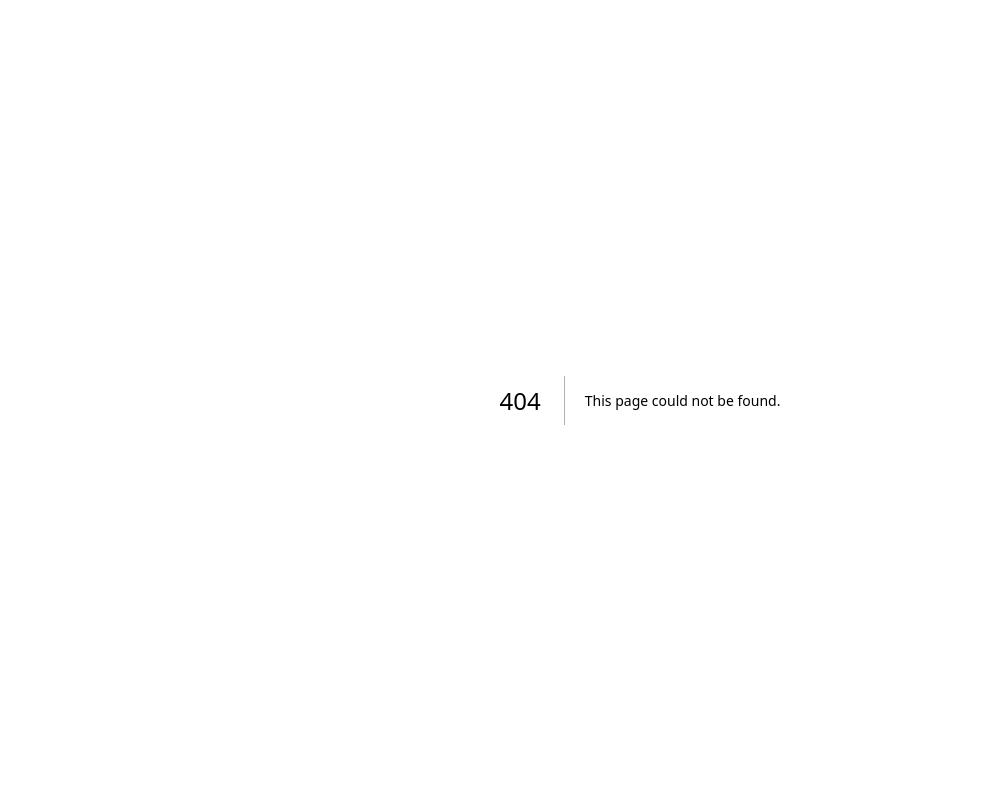
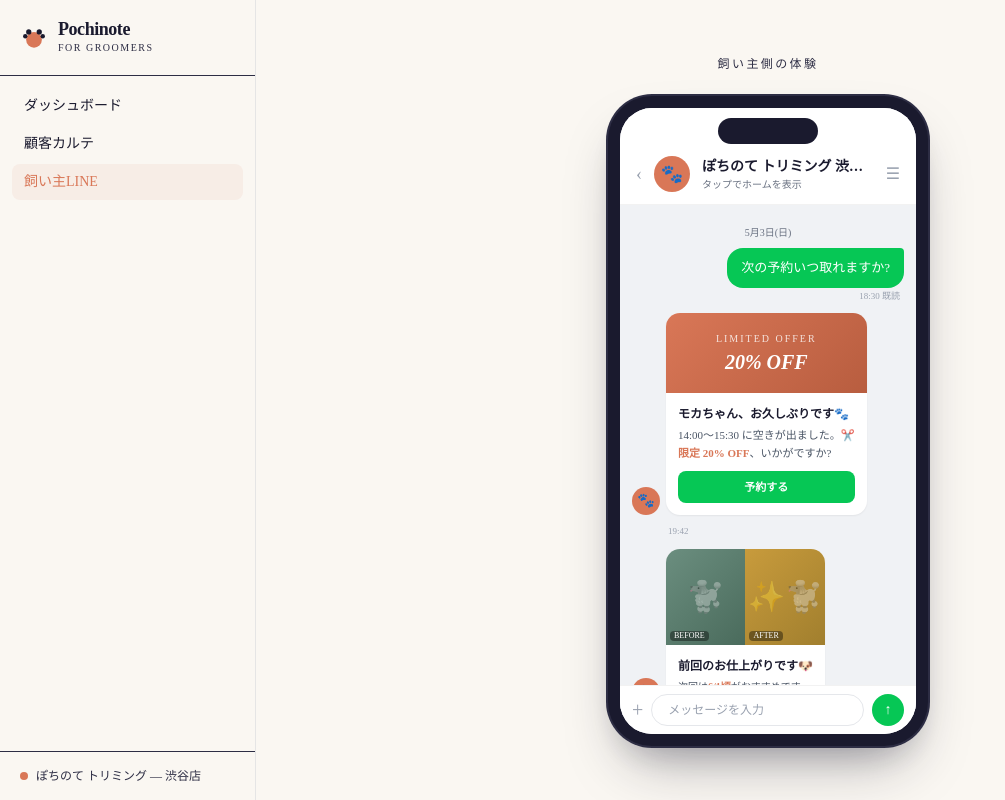
Before and after one commit to taihei19940314-droid/pochinote, a Next.js app: page /line-preview in a window 1280 px wide. Before the commit this address had no page. Shown: the whole page, without its empty margins (0-1005 px from the left). Built offline with nearby package versions, Linux system fonts and the light colour scheme.

Commit message:
feat: route group(app)導入 + 飼い主LINE画面(/line-preview)実装

```diff
--- a/src/app/dashboard/layout.tsx
+++ b/src/app/(app)/layout.tsx
@@ -1,6 +1,6 @@
 import { Sidebar } from "@/components/sidebar";
 
-export default function DashboardLayout({ children }: { children: React.ReactNode }) {
+export default function AppLayout({ children }: { children: React.ReactNode }) {
   return (
     <div className="flex h-screen">
       <Sidebar />
--- /dev/null
+++ b/src/app/(app)/line-preview/page.tsx
@@ -0,0 +1,118 @@
+export default function LinePreviewPage() {
+  return (
+    <div className="flex flex-col items-center justify-center min-h-full py-8">
+      <div className="text-xs tracking-[0.2em] uppercase mb-6" style={{ color: "var(--ink-soft)" }}>
+        飼い主側の体験
+      </div>
+
+      {/* Phone mockup */}
+      <div className="phone">
+        <div className="phone-screen">
+
+          {/* LINE header */}
+          <div className="px-4 pt-12 pb-3 flex items-center gap-3 border-b border-black/5" style={{ background: "white" }}>
+            <button className="text-lg text-gray-400">‹</button>
+            <div className="w-9 h-9 rounded-full flex items-center justify-center text-lg flex-shrink-0" style={{ background: "var(--terra)" }}>🐾</div>
+            <div className="flex-1 min-w-0">
+              <div className="text-sm font-semibold truncate">ぽちのて トリミング 渋谷店</div>
+              <div className="text-[10px] text-gray-500">タップでホームを表示</div>
+            </div>
+            <div className="text-base text-gray-400">☰</div>
+          </div>
+
+          {/* Chat area */}
+          <div className="overflow-y-auto no-scrollbar px-3 py-3 space-y-2.5" style={{ height: "calc(100% - 120px)", background: "#f0f2f5" }}>
+
+            <div className="text-center text-[10px] text-gray-500 my-2">5月3日(日)</div>
+
+            {/* 飼い主から */}
+            <div className="flex flex-col items-end">
+              <div className="chat-bubble-me">次の予約いつ取れますか?</div>
+              <div className="text-[9px] text-gray-400 mt-0.5 mr-1">18:30 既読</div>
+            </div>
+
+            {/* 店から: 空き枠オファー */}
+            <div className="flex items-end gap-1.5">
+              <div className="w-7 h-7 rounded-full flex items-center justify-center text-sm flex-shrink-0" style={{ background: "var(--terra)" }}>🐾</div>
+              <div className="chat-rich">
+                <div className="h-20 flex items-center justify-center" style={{ background: "linear-gradient(135deg, #d97757, #b85d3f)" }}>
+                  <div className="text-white text-center">
+                    <div className="text-[10px] tracking-[0.2em] uppercase opacity-80 mb-0.5">Limited Offer</div>
+                    <div className="font-display text-xl font-semibold italic">20% OFF</div>
+                  </div>
+                </div>
+                <div className="p-3">
+                  <div className="text-[12px] font-semibold mb-1">モカちゃん、お久しぶりです🐾</div>
+                  <div className="text-[11px] text-gray-600 leading-relaxed mb-2">
+                    14:00〜15:30 に空きが出ました。✂️<br />
+                    <span className="font-semibold" style={{ color: "var(--terra)" }}>限定 20% OFF</span>、いかがですか?
+                  </div>
+                  <button className="w-full py-2 rounded-md text-[11px] font-semibold text-white" style={{ background: "var(--line-green)" }}>予約する</button>
+                </div>
+              </div>
+            </div>
+            <div className="text-[9px] text-gray-400 ml-9">19:42</div>
+
+            {/* 店から: ビフォーアフター */}
+            <div className="flex items-end gap-1.5 mt-1">
+              <div className="w-7 h-7 rounded-full flex items-center justify-center text-sm flex-shrink-0" style={{ background: "var(--terra)" }}>🐾</div>
+              <div className="chat-rich">
+                <div className="grid grid-cols-2 h-24">
+                  <div className="flex items-center justify-center text-3xl text-white/40 relative" style={{ background: "linear-gradient(135deg, #6b8e7f, #4a6b5c)" }}>
+                    🐩
+                    <div className="absolute bottom-1 left-1 text-[8px] font-mono text-white bg-black/40 px-1 rounded">BEFORE</div>
+                  </div>
+                  <div className="flex items-center justify-center text-3xl text-white/40 relative" style={{ background: "linear-gradient(135deg, #c89b3c, #a17f2e)" }}>
+                    ✨🐩
+                    <div className="absolute bottom-1 left-1 text-[8px] font-mono text-white bg-black/40 px-1 rounded">AFTER</div>
+                  </div>
+                </div>
+                <div className="p-3">
+                  <div className="text-[12px] font-semibold mb-1">前回のお仕上がりです🐶</div>
+                  <div className="text-[10px] text-gray-600">次回は<span className="font-semibold" style={{ color: "var(--terra)" }}>6/1頃</span>がおすすめです。</div>
+                </div>
+              </div>
+            </div>
+
+            {/* 店から: 期間限定価格 */}
+            <div className="flex items-end gap-1.5">
+              <div className="w-7 h-7 rounded-full flex items-center justify-center text-sm flex-shrink-0" style={{ background: "var(--terra)" }}>🐾</div>
+              <div className="chat-bubble-them">
+                <div className="text-[11px] leading-relaxed">
+                  期間限定：本日のみ<br />
+                  <span className="font-semibold" style={{ color: "var(--terra)" }}>¥7,800</span>
+                  <span className="text-gray-400 line-through ml-1 text-[10px]">通常¥8,800</span>
+                  <br />でご案内できます
+                </div>
+              </div>
+            </div>
+
+            {/* 飼い主から */}
+            <div className="flex flex-col items-end">
+              <div className="chat-bubble-me">行きます!</div>
+              <div className="text-[9px] text-gray-400 mt-0.5 mr-1">19:48 既読</div>
+            </div>
+
+            {/* 店から: 確認 */}
+            <div className="flex items-end gap-1.5">
+              <div className="w-7 h-7 rounded-full flex items-center justify-center text-sm flex-shrink-0" style={{ background: "var(--terra)" }}>🐾</div>
+              <div className="chat-bubble-them">
+                <div className="font-semibold text-[12px] mb-1" style={{ color: "var(--terra)" }}>✓ ご予約承りました✨</div>
+                <div className="text-[11px] text-gray-600">ありがとうございます！<br />当日お待ちしております🐾</div>
+              </div>
+            </div>
+
+          </div>
+
+          {/* Input bar */}
+          <div className="absolute bottom-0 left-0 right-0 flex items-center gap-2 px-3 py-2 border-t border-black/5" style={{ background: "white" }}>
+            <div className="text-gray-400 text-xl">+</div>
+            <div className="flex-1 rounded-full px-4 py-1.5 text-[12px] text-gray-400 border border-gray-200">メッセージを入力</div>
+            <div className="w-8 h-8 rounded-full flex items-center justify-center text-white text-sm" style={{ background: "var(--line-green)" }}>↑</div>
+          </div>
+
+        </div>
+      </div>
+    </div>
+  );
+}
```
Also changed, not shown: src/app/(app)/dashboard/page.tsx (renamed from src/app/dashboard/page.tsx).
